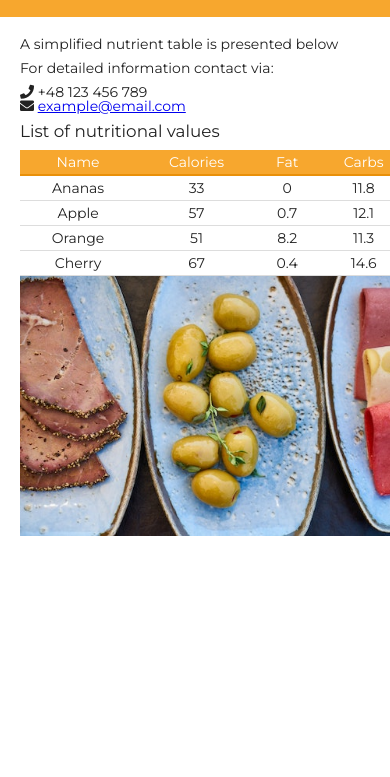
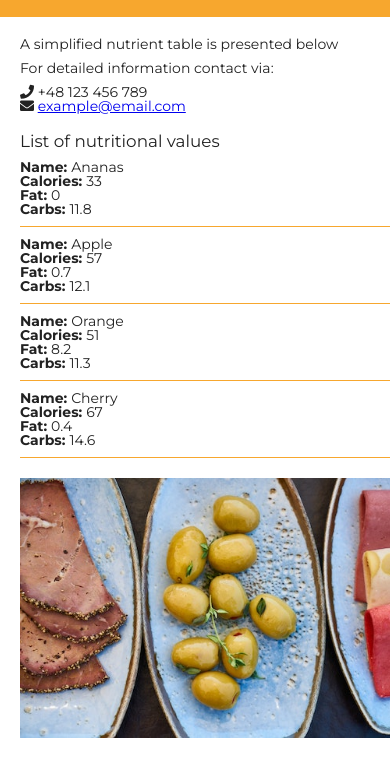
Before and after one commit to bmaronka/nutrition-app, a website built with webpack: page index.html in a window 390 px wide. Shown: the part 63-840 px from the top of the page. Built offline with nearby package versions, Linux system fonts and the light colour scheme.

Commit message:
add function that creates list and function that renders DOM depending on the resolution

```diff
--- a/js/main.js
+++ b/js/main.js
@@ -28,6 +28,41 @@ const valuesContainer = document.querySelector('.app--values');
 
 const desktopViewport = window.matchMedia('screen and (min-width: 500px)');
 
+const drawValues = (isDesktop) => {
+    if (isDesktop) {
+        drawDesktopValues();
+    } else {
+        drawMobileValues();
+    }
+}
+
+const drawMobileValues = () => {
+    valuesContainer.innerHTML = '';
+
+    let list = document.createElement('ul');
+    values.forEach(value => {
+        let element = document.createElement('li');
+
+        let name = document.createElement('div');
+        name.innerHTML = `<strong>Name: </strong>${value.name}`;
+        let calories = document.createElement('div');
+        calories.innerHTML = `<strong>Calories: </strong>${value.calories}`;
+        let fat = document.createElement('div');
+        fat.innerHTML = `<strong>Fat: </strong>${value.fat}`;
+        let carbs = document.createElement('div');
+        carbs.innerHTML = `<strong>Carbs: </strong>${value.carbs}`;
+
+        element.appendChild(name);
+        element.appendChild(calories);
+        element.appendChild(fat);
+        element.appendChild(carbs);
+
+        list.appendChild(element);
+    })
+
+    valuesContainer.appendChild(list);
+}
+
 const drawDesktopValues = () => {
     valuesContainer.innerHTML = '';
 
@@ -49,4 +84,8 @@ const drawDesktopValues = () => {
     valuesContainer.appendChild(table);
 }
 
-drawDesktopValues()
+drawValues(desktopViewport.matches);
+
+desktopViewport.addListener(isDesktop => {
+    drawValues(isDesktop.matches);
+})
--- a/scss/_base.scss
+++ b/scss/_base.scss
@@ -8,3 +8,11 @@
 img {
     max-width: 100%;
 }
+
+.app--images {
+    margin: $main-spacing 0;
+}
+
+.app--description {
+    margin-bottom: $main-spacing;
+}
--- /dev/null
+++ b/scss/_list.scss
@@ -0,0 +1,7 @@
+ul {
+    li {
+        margin-bottom: $main-spacing /2;
+        padding-bottom: $main-spacing /2;
+        border-bottom: 1px solid $color-primary;
+    }
+}
--- a/scss/style.scss
+++ b/scss/style.scss
@@ -4,3 +4,4 @@
 @import 'base';
 @import 'header';
 @import 'table';
+@import 'list';
```
